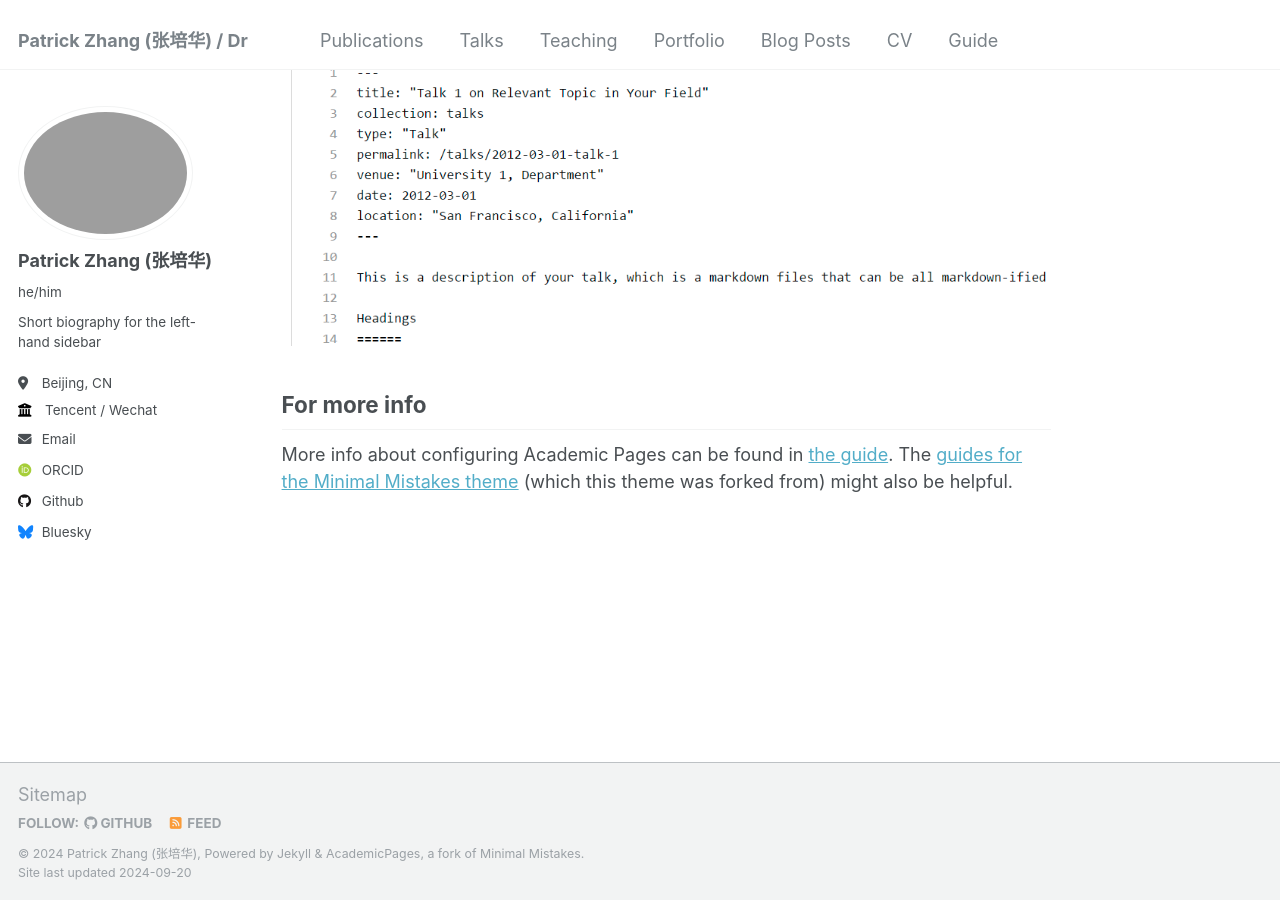
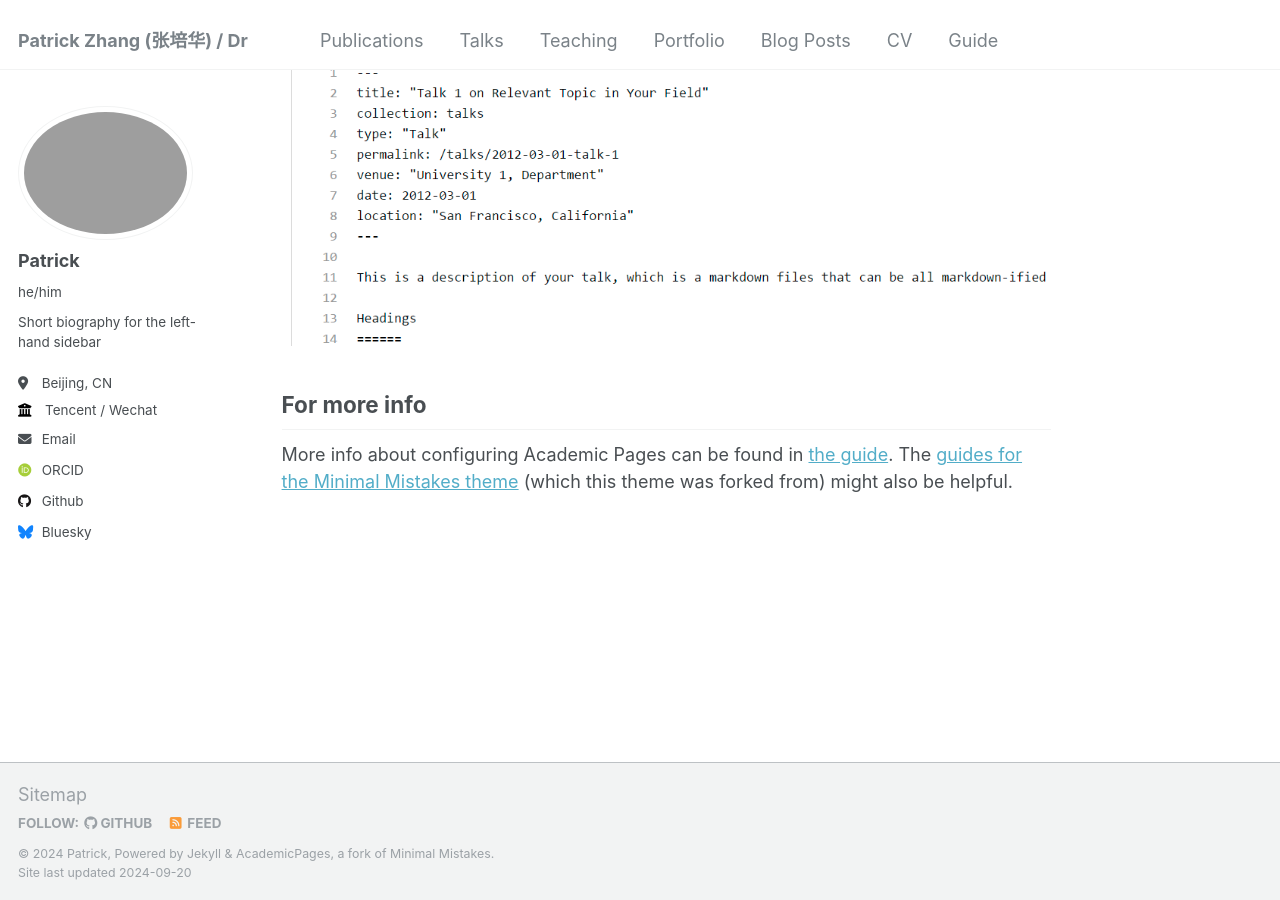
Before and after one commit to patrickphzhang/patrickphzhang.github.io, a Jekyll site: the page built from _pages/about.md, in a window 1280 px wide and 900 px high, scrolled down 2643 px. Built offline with Jekyll 4.4.1, drawn with Linux system fonts in a browser that asks for light colours; some web fonts are replaced.

Commit message:
Update _config.yml

```diff
--- a/_config.yml
+++ b/_config.yml
@@ -10,7 +10,7 @@
 locale                   : "en-US"
 title                    : "Patrick Zhang (张培华) / Dr"
 title_separator          : "-"
-name                     : &name "Patrick Zhang (张培华)"
+name                     : &name "Patrick"
 description              : &description "personal description"
 url                      : https://patrickphzhang.github.io # the base hostname & protocol for your site e.g. "https://mmistakes.github.io"
 baseurl                  : "" # the subpath of your site, e.g. "/blog"
@@ -22,7 +22,7 @@ repository               : "patrickphzhang/academicpages.github.io"
 author:
   # Biographic information
   avatar           : "patrick.png"
-  name             : "Patrick Zhang (张培华)"
+  name             : "Patrick"
   pronouns         : "he/him"
   bio              : "Short biography for the left-hand sidebar"
   location         : "Beijing, CN"
```
